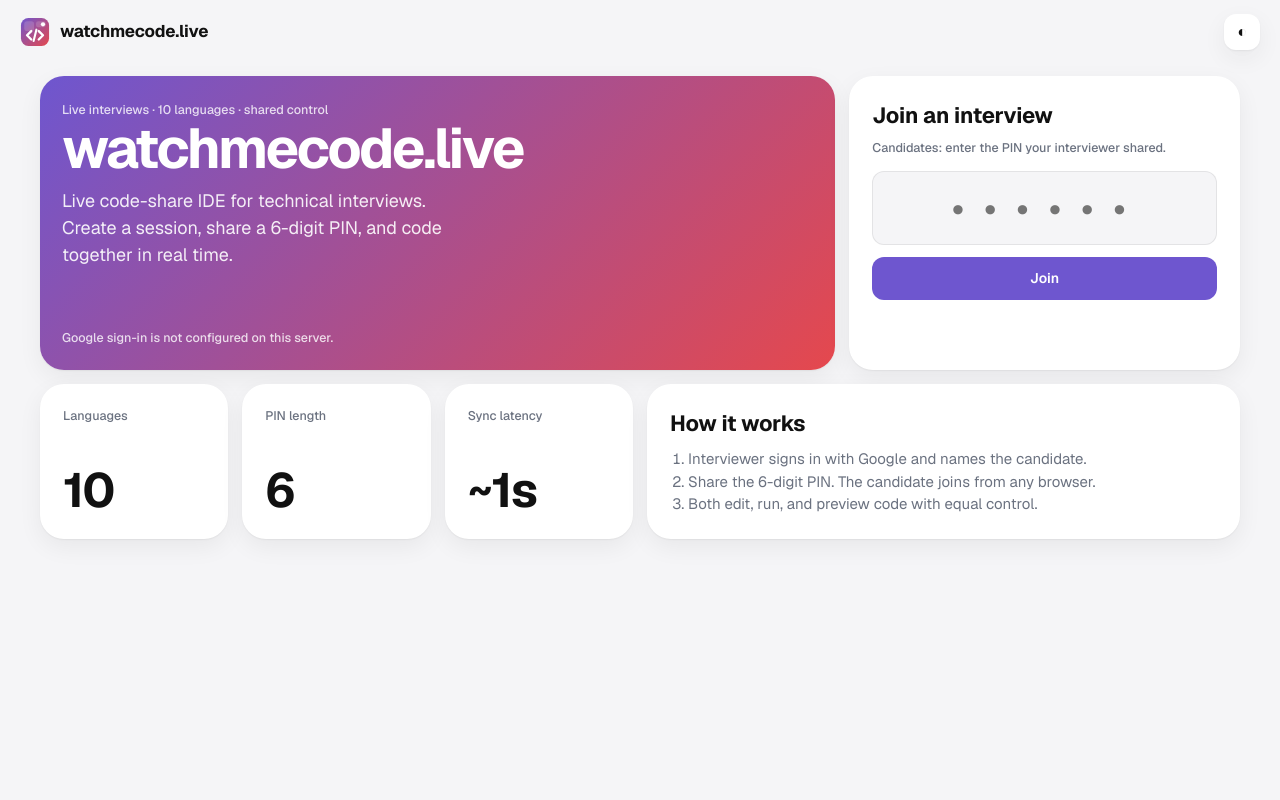
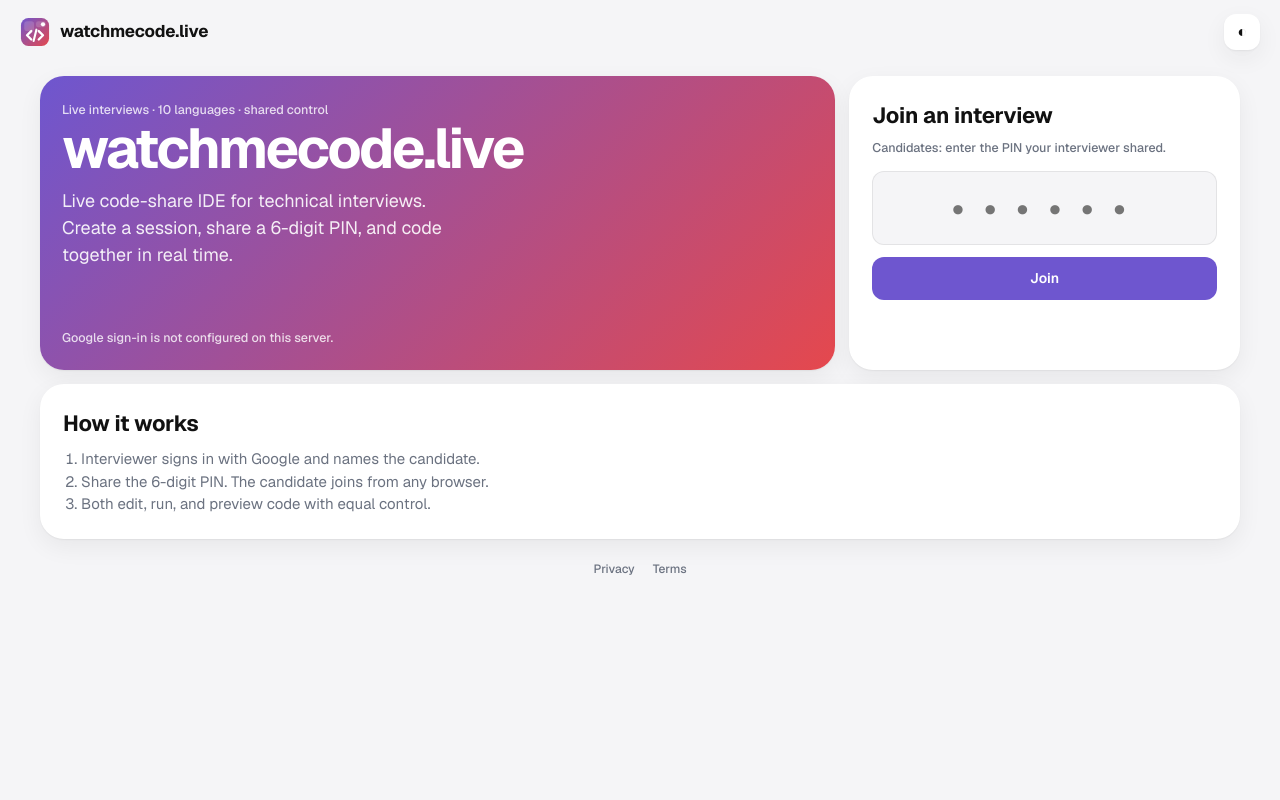
Before and after one commit to levensailor/watchmecode.live, a FastAPI app: page / in a window 1280 px wide. Run offline with FastAPI, Linux system fonts and the light colour scheme; some libraries are stand-ins or nearby versions.

Commit message:
Add footer with links to Privacy Policy and Terms of Service, update create form layout, and enhance CSS for footer and legal pages.

```diff
--- a/app/config.py
+++ b/app/config.py
@@ -39,6 +39,8 @@ class Settings:
     app_tagline: str = "Live code-share IDE for technical interviews"
     app_author: str = "levensailor"
     public_url: str = ""
+    contact_url: str = "https://github.com/levensailor/watchmecode.live/issues"
+    legal_updated: str = "November 3, 2026"
     google_client_id: str = ""
     google_client_secret: str = ""
     google_redirect_uri: str = ""
@@ -77,6 +79,8 @@ def load_settings() -> Settings:
         app_tagline=_env("APP_TAGLINE", defaults.app_tagline),
         app_author=_env("APP_AUTHOR", defaults.app_author),
         public_url=_env("PUBLIC_URL"),
+        contact_url=_env("CONTACT_URL", defaults.contact_url),
+        legal_updated=_env("LEGAL_UPDATED", defaults.legal_updated),
         google_client_id=_env("GOOGLE_CLIENT_ID"),
         google_client_secret=_env("GOOGLE_CLIENT_SECRET"),
         google_redirect_uri=_env("GOOGLE_REDIRECT_URI"),
--- a/app/main.py
+++ b/app/main.py
@@ -29,11 +29,14 @@ def asset_version() -> str:
     return str(mtimes[-1]) if mtimes else "0"
 
 
-def render_index(settings: Settings) -> str:
-    template = (STATIC_DIR / "index.html").read_text(encoding="utf-8")
+def render_page(settings: Settings, filename: str = "index.html") -> str:
+    template = (STATIC_DIR / filename).read_text(encoding="utf-8")
     replacements = {
         "{{APP_NAME}}": html.escape(settings.app_name),
         "{{APP_TAGLINE}}": html.escape(settings.app_tagline),
+        "{{APP_URL}}": html.escape(settings.public_url or "/"),
+        "{{CONTACT_URL}}": html.escape(settings.contact_url),
+        "{{LEGAL_UPDATED}}": html.escape(settings.legal_updated),
         "{{VERSION}}": asset_version(),
     }
     for placeholder, value in replacements.items():
@@ -91,7 +94,15 @@ def create_app(settings: Settings | None = None) -> FastAPI:
 
         @app.get("/", include_in_schema=False, response_class=HTMLResponse)
         def index() -> HTMLResponse:
-            return HTMLResponse(render_index(settings), headers={"Cache-Control": "no-cache"})
+            return HTMLResponse(render_page(settings), headers={"Cache-Control": "no-cache"})
+
+        @app.get("/privacy", include_in_schema=False, response_class=HTMLResponse)
+        def privacy() -> HTMLResponse:
+            return HTMLResponse(render_page(settings, "privacy.html"))
+
+        @app.get("/terms", include_in_schema=False, response_class=HTMLResponse)
+        def terms() -> HTMLResponse:
+            return HTMLResponse(render_page(settings, "terms.html"))
 
     logger.info("%s started (%s storage); logging to %s", settings.app_name, repo.kind, log_path)
     return app
--- a/static/app.css
+++ b/static/app.css
@@ -19,6 +19,7 @@
   --pad: 22px;
   --font: "Geist", "Inter", system-ui, -apple-system, "Segoe UI", sans-serif;
   --mono: "Geist Mono", ui-monospace, "SFMono-Regular", Menlo, monospace;
+  --footer-h: 36px;
   color-scheme: light;
 }
 
@@ -156,7 +157,9 @@ button, input, select { font: inherit; color: inherit; }
 
 .tile h2 { margin: 0 0 4px; font-size: 22px; letter-spacing: -0.01em; }
 .tile .big { font-size: 48px; font-weight: 700; line-height: 1.05; letter-spacing: -0.03em; }
-.tile.metric { display: flex; flex-direction: column; justify-content: space-between; }
+#create-form { display: grid; grid-template-columns: minmax(180px, 1fr) minmax(200px, 1.4fr) minmax(160px, 1fr) auto; gap: 12px; align-items: end; }
+#create-form > .error, #create-form > .pin-result { grid-column: 1 / -1; }
+#create-form > .error:empty { display: none; }
 
 .hero { background: var(--hero); color: #fff; border: 0; display: flex; flex-direction: column; justify-content: space-between; gap: 20px; }
 .hero h1 { margin: 0; font-size: clamp(32px, 5vw, 56px); line-height: 1; letter-spacing: -0.04em; overflow-wrap: anywhere; }
@@ -190,8 +193,8 @@ button, input, select { font: inherit; color: inherit; }
   grid-template-columns: 236px minmax(0, 1fr) minmax(320px, 38%);
   grid-template-rows: auto minmax(0, 1fr);
   grid-template-areas: "toolbar toolbar toolbar" "explorer editor side";
-  gap: 12px; padding: 0 12px 12px;
-  height: calc(100vh - 64px);
+  gap: 12px; padding: 0 12px;
+  height: calc(100vh - 64px - var(--footer-h));
 }
 .ide.no-explorer { grid-template-columns: 0 minmax(0, 1fr) minmax(320px, 38%); }
 .ide.no-side { grid-template-columns: 236px minmax(0, 1fr) 0; }
@@ -263,6 +266,25 @@ button, input, select { font: inherit; color: inherit; }
 
 .banner { grid-column: 1 / -1; padding: 10px 14px; border-radius: 14px; background: color-mix(in srgb, var(--danger) 14%, transparent); color: var(--danger); font-weight: 600; font-size: 14px; }
 
+/* Footer and legal pages ------------------------------------------------------------ */
+
+.site-footer {
+  display: flex; justify-content: center; align-items: center; gap: 18px;
+  height: var(--footer-h); font-size: 12px; font-weight: 500;
+}
+.site-footer a { color: var(--muted); text-decoration: none; }
+.site-footer a:hover, .site-footer a[aria-current="page"] { color: var(--accent); }
+.bento { margin-bottom: 12px; }
+
+.legal { max-width: 760px; margin: 12px auto 24px; padding: 0 20px; }
+.legal article { padding: 32px 36px; line-height: 1.65; }
+.legal h1 { margin: 0 0 4px; font-size: 36px; letter-spacing: -0.02em; }
+.legal h2 { margin: 28px 0 8px; font-size: 18px; }
+.legal ul { padding-left: 20px; }
+.legal li { margin: 6px 0; }
+.legal a { color: var(--accent); }
+.legal code { font: 13px var(--mono); padding: 1px 5px; border-radius: 6px; background: var(--inset); }
+
 /* Toast and dialog ----------------------------------------------------------------- */
 
 .toast {
@@ -287,6 +309,7 @@ dialog .row { justify-content: flex-end; margin-top: 16px; }
   .span-3, .span-4, .span-6 { grid-column: span 2; }
   .menubar { display: none; }
   .btn { white-space: nowrap; }
+  #create-form { grid-template-columns: 1fr; }
   .session-chip { display: none; }
   .ide, .ide.no-explorer, .ide.no-side, .ide.no-explorer.no-side {
     grid-template-columns: 1fr; grid-template-rows: auto 220px 60vh 70vh;
@@ -300,5 +323,4 @@ dialog .row { justify-content: flex-end; margin-top: 16px; }
   .topbar { padding: 0 14px; gap: 10px; }
   .bento { padding: 0 14px; }
   #signin-btn { display: none; }
-  .tile .big { font-size: 40px; }
 }
--- a/static/app.js
+++ b/static/app.js
@@ -204,7 +204,6 @@ function renderHome() {
   $("create-tile").hidden = !signedIn;
   $("portal-tile").hidden = !signedIn;
   $("how-tile").hidden = signedIn;
-  for (const id of ["metric-sessions", "metric-candidates", "metric-active"]) $(id).hidden = !signedIn;
 
   const actions = $("hero-actions");
   actions.replaceChildren();
@@ -244,12 +243,6 @@ function formatDate(iso) {
 
 function renderPortal(filter) {
   const sessions = app.sessions;
-  if (!filter) {
-    const names = new Set(sessions.map((s) => s.candidate_name.toLowerCase()));
-    $("metric-sessions-value").textContent = sessions.length;
-    $("metric-candidates-value").textContent = names.size;
-    $("metric-active-value").textContent = sessions.filter((s) => s.status === "active").length;
-  }
   const groups = new Map();
   for (const session of sessions) {
     const key = session.candidate_name.toLowerCase();
@@ -1128,7 +1121,6 @@ async function init() {
   const [info, languages] = await Promise.all([api("/api/info"), api("/api/languages")]);
   app.info = info;
   app.languages = languages;
-  $("metric-languages").textContent = languages.filter((l) => l.id !== "web").length;
   $("language-select").replaceChildren(...languages.map((l) => h("option", { value: l.id }, l.label)));
   await loadIdentity();
   window.addEventListener("hashchange", route);
--- a/static/index.html
+++ b/static/index.html
@@ -74,6 +74,8 @@
           <div class="dropdown" hidden>
             <button data-action="shortcuts">Keyboard Shortcuts</button>
             <a href="/docs" target="_blank" rel="noopener">API Docs</a>
+            <a href="/privacy" target="_blank" rel="noopener">Privacy Policy</a>
+            <a href="/terms" target="_blank" rel="noopener">Terms of Service</a>
             <button data-action="about">About</button>
           </div>
         </div>
@@ -123,7 +125,7 @@
         </form>
       </section>
 
-      <section class="tile span-3 rows-2 static" id="create-tile" hidden>
+      <section class="tile span-6 static" id="create-tile" hidden>
         <form class="stack" id="create-form" autocomplete="off">
           <div>
             <h2>New session</h2>
@@ -150,33 +152,7 @@
         </form>
       </section>
 
-      <section class="tile metric span-1" id="metric-sessions" hidden>
-        <span class="caption">Sessions</span>
-        <span class="big" id="metric-sessions-value">0</span>
-      </section>
-      <section class="tile metric span-1" id="metric-candidates" hidden>
-        <span class="caption">Candidates</span>
-        <span class="big" id="metric-candidates-value">0</span>
-      </section>
-      <section class="tile metric span-1" id="metric-active" hidden>
-        <span class="caption">Active now</span>
-        <span class="big" id="metric-active-value">0</span>
-      </section>
-
-      <section class="tile metric span-1">
-        <span class="caption">Languages</span>
-        <span class="big" id="metric-languages">10</span>
-      </section>
-      <section class="tile metric span-1">
-        <span class="caption">PIN length</span>
-        <span class="big">6</span>
-      </section>
-      <section class="tile metric span-1">
-        <span class="caption">Sync latency</span>
-        <span class="big">~1s</span>
-      </section>
-
-      <section class="tile span-3" id="how-tile">
+      <section class="tile span-6" id="how-tile">
         <h2>How it works</h2>
         <ol class="steps">
           <li>Interviewer signs in with Google and names the candidate.</li>
@@ -251,6 +227,11 @@
       </div>
     </main>
 
+    <footer class="site-footer">
+      <a href="/privacy">Privacy</a>
+      <a href="/terms">Terms</a>
+    </footer>
+
     <dialog id="prompt-dialog">
       <form method="dialog" id="prompt-form">
         <h3 id="prompt-title"></h3>
```
Also changed, not shown: static/privacy.html (added, +73 -0 lines), static/terms.html (added, +75 -0 lines), tests/test_pages.py (added, +17 -0 lines), static/favicon-120.png (added).
